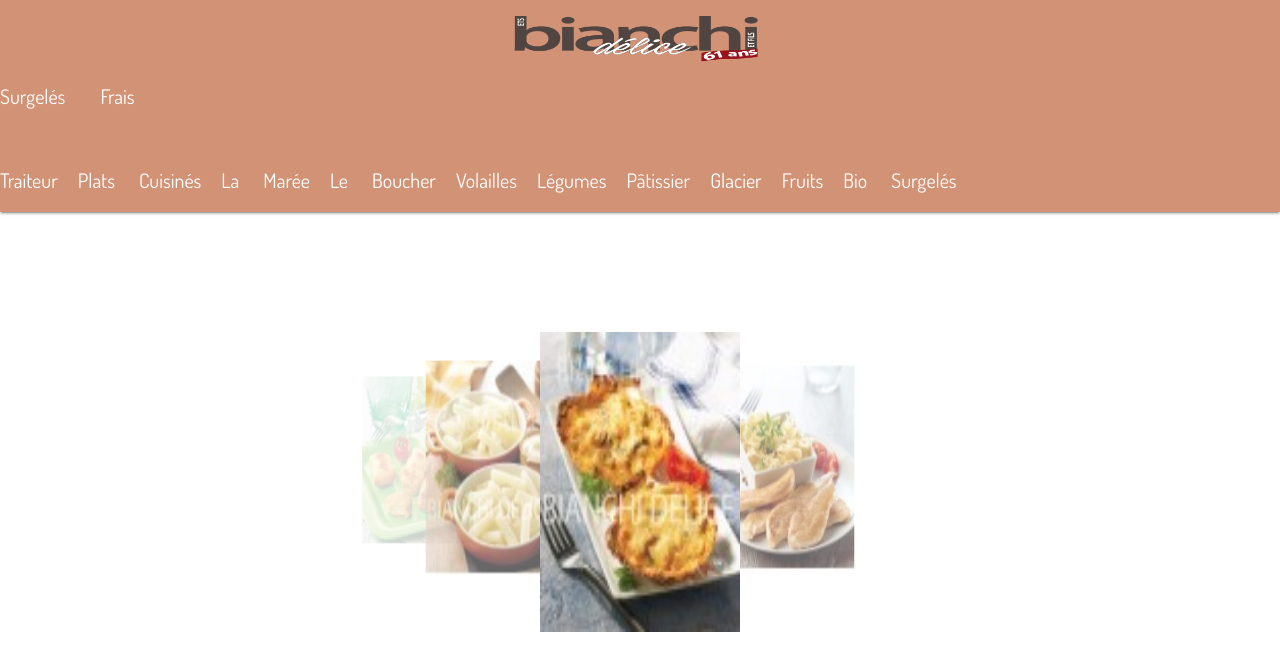
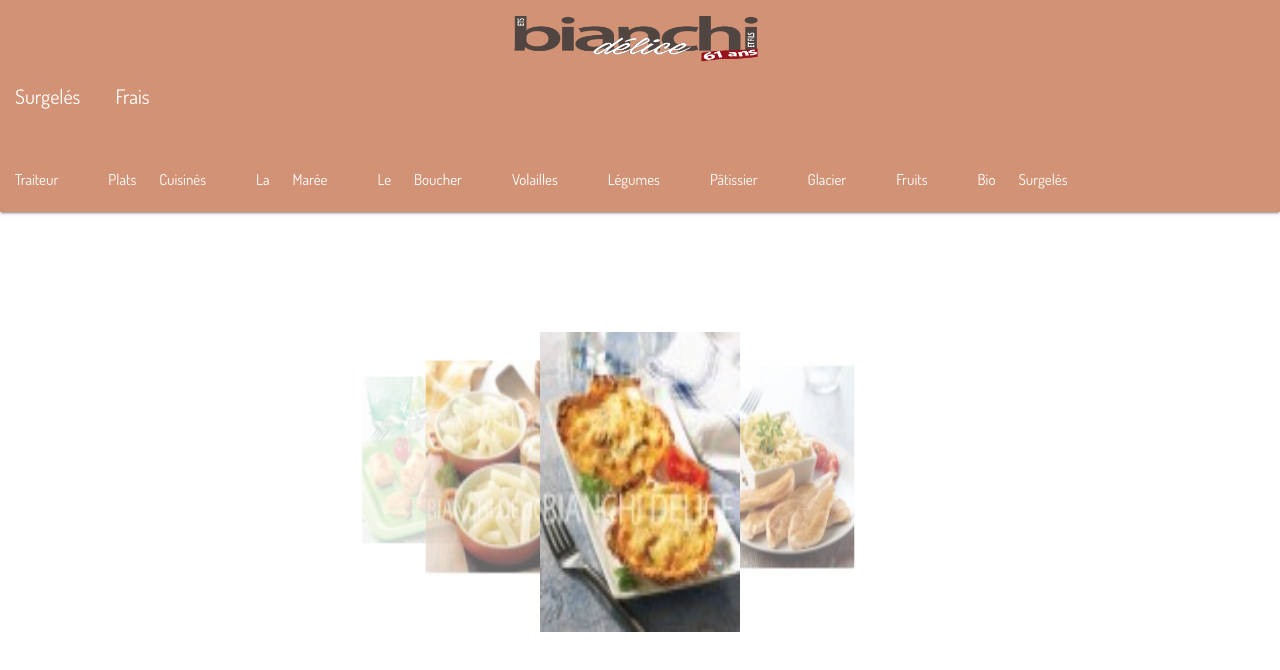
Before and after one commit to marco32/projet_delice, a website: page index.html in a window 1280 px wide. Both pictures are taken after a click on the item "Surgelés". Drawn offline with Linux system fonts and the light colour scheme.

Commit message:
Alignement catégories

```diff
--- a/css/style.css
+++ b/css/style.css
@@ -62,3 +62,8 @@ ul#sous_cat{
     	font-family: 'Dosis';
     	font-size: 20px;
     }
+
+
+    #surgeles{
+    	padding-left: 15px;
+    }
--- a/js/app.js
+++ b/js/app.js
@@ -130,7 +130,7 @@ var listefrais=["Bio", "Epicerie", "Vin à la propriété"]
 $('#surgeles').click(function(){
 	$('#sous_cat').html("");
 	for (var i = 0; i < listesurgeles.length; i++) {
-		$("#sous_cat").append('<li id="'+listesurgeles[i]+'">'+listesurgeles[i]+'</li>');
+		$("#sous_cat").append('<li><a id="'+listesurgeles[i]+'">'+listesurgeles[i]+'</a></li>');
 	}
 })
 stroll.bind('#view');
```
